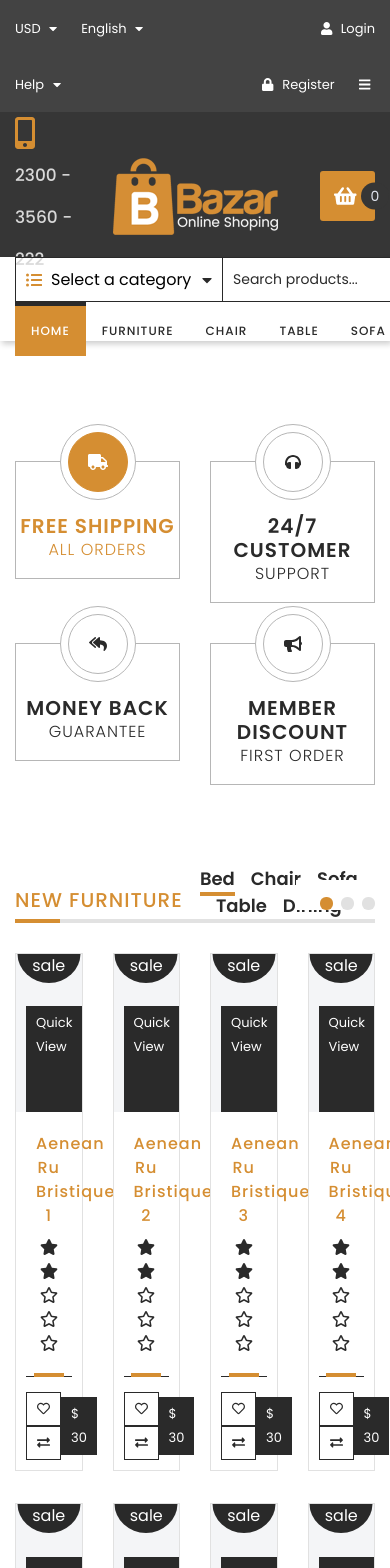
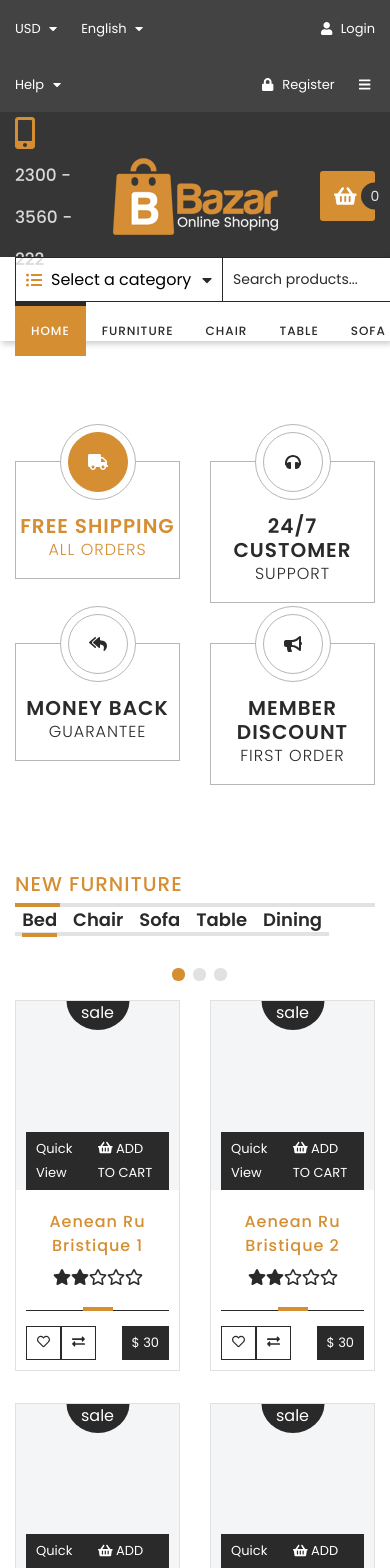
Before and after one commit to matwjablonski/kodilla-wdp-2204-03, a React (Create React App) app: page / in a window 390 px wide. Shown: the top 1568 px of the page. Built offline with nearby package versions, Linux system fonts and the light colour scheme.

Commit message:
Add RWD for NewFurniture

```diff
--- a/src/components/features/NewFurniture/NewFurniture.js
+++ b/src/components/features/NewFurniture/NewFurniture.js
@@ -44,10 +44,10 @@ class NewFurniture extends React.Component {
         <div className='container'>
           <div className={styles.panelBar}>
             <div className='row no-gutters align-items-end'>
-              <div className={'col-auto ' + styles.heading}>
+              <div className={'col-12 col-md-auto ' + styles.heading}>
                 <h3>New furniture</h3>
               </div>
-              <div className={'col ' + styles.menu}>
+              <div className={'col-auto col-md ' + styles.menu}>
                 <ul>
                   {categories.map(item => (
                     <li key={item.id}>
@@ -61,14 +61,14 @@ class NewFurniture extends React.Component {
                   ))}
                 </ul>
               </div>
-              <div className={'col-auto ' + styles.dots}>
+              <div className={'col-12 col-sm-auto ' + styles.dots}>
                 <ul>{dots}</ul>
               </div>
             </div>
           </div>
           <div className='row'>
             {categoryProducts.slice(activePage * 8, (activePage + 1) * 8).map(item => (
-              <div key={item.id} className='col-3'>
+              <div key={item.id} className='col-6 col-md-4 col-lg-3'>
                 <ProductBox {...item} />
               </div>
             ))}
--- a/src/components/features/NewFurniture/NewFurniture.module.scss
+++ b/src/components/features/NewFurniture/NewFurniture.module.scss
@@ -34,12 +34,13 @@
     .menu {
       text-align: center;
       ul {
-        margin: 0;
+        margin: -0.05rem;
         padding: 0;
         list-style: none;
+        cursor: pointer;
         li {
           display: inline-block;
-          margin: 0 0.5rem;
+          margin: 0 0.50rem;
           font-weight: 600;
 
           a {
@@ -99,3 +100,18 @@
     }
   }
 }
+
+@media (max-width: 575px) {
+  .root {
+    .panelBar {
+      .dots {
+        position: relative;
+        text-align: center;
+
+        ul {
+          padding: 0;
+        }
+      }
+    }
+  }
+}
```
